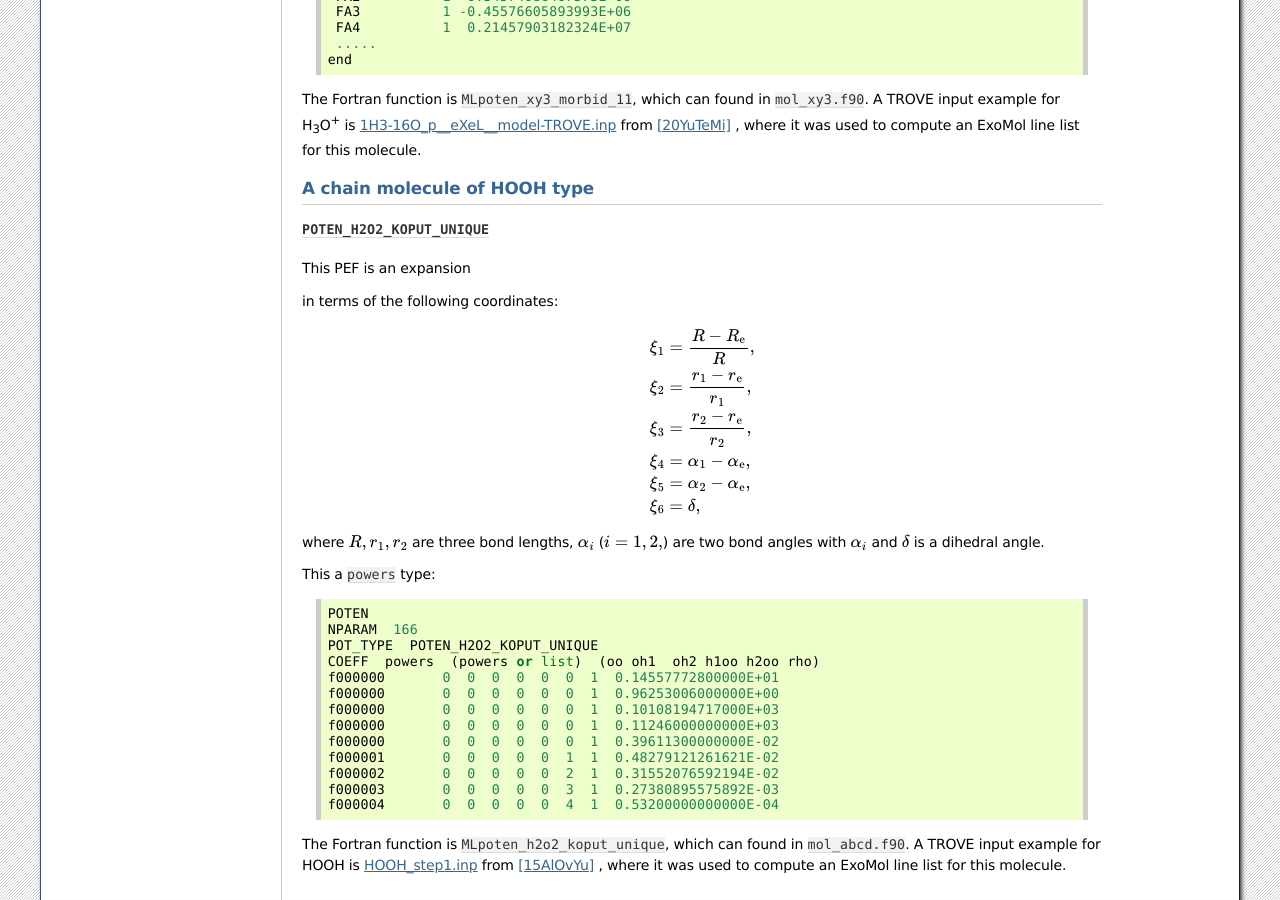
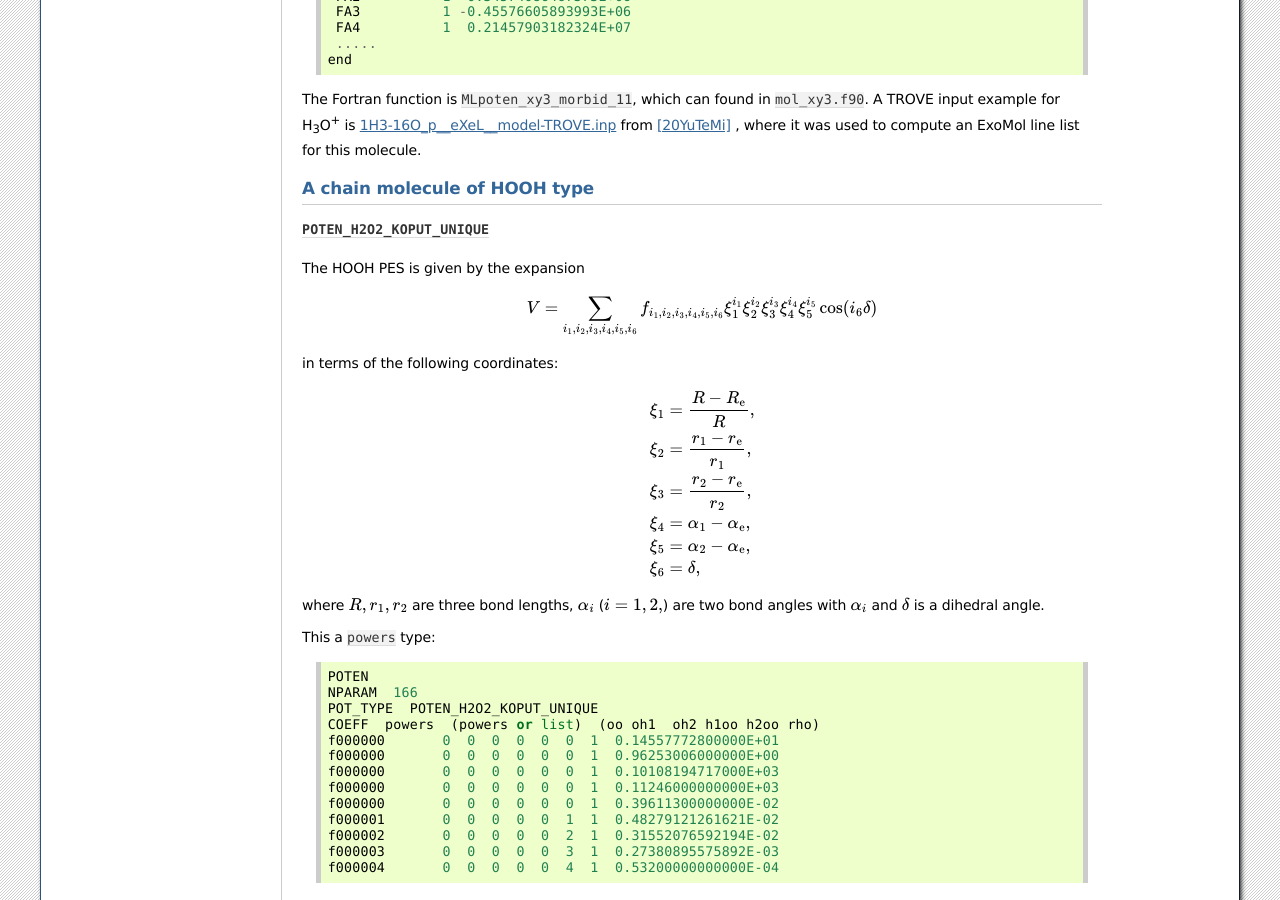
Before and after one commit to Trovemaster/TROVE, a Sphinx documentation site: the page built from docs/source/potentials.rst, in a window 1280 px wide and 900 px high, scrolled down 6378 px. Built offline with Sphinx 7.4.7, drawn with Linux system fonts in a browser that asks for light colours; formulas are drawn with MathJax 3.

Commit message:
Update potentials.rst

```diff
--- a/docs/source/potentials.rst
+++ b/docs/source/potentials.rst
@@ -335,12 +335,12 @@ ZXY\ :sub:`2` type
 ``poten_zxy2_morse_cos``
 ^^^^^^^^^^^^^^^^^^^^^^^^
 
-
 The PEF is expressed analytically as  (see [15AlOvPo]_, [23MeOwTe]_)
 
 .. math::
 
      V =  \sum_{ijklmn} a_{ijklmn} \xi_{1}^{i} \xi_{2}^{j} \xi_{3}^{k} \xi_{4}^{l} \xi_{5}^{m} \xi_6^{n},
+
 
 The vibrational coordinates are
 
@@ -436,11 +436,12 @@ A chain molecule of HOOH type
 ^^^^^^^^^^^^^^^^^^^^^^^^^^^
 
 
-This PEF is an expansion
+The HOOH PES is given by the expansion
 
-.. math..
+.. math::
 
-   V = \sum_{i_1,i_2,i_3,i_4,i_5,i_6} f_{i_1,i_2,i_3,i_4,i_5,i_6} \xi_1^{i_1} \xi_2^{i_2}  \xi_3^{i_3} \xi_4^{i_4} \xi_5^{i_5} \cos(i_6 \delta)
+     V = \sum_{i_1,i_2,i_3,i_4,i_5,i_6} f_{i_1,i_2,i_3,i_4,i_5,i_6} \xi_1^{i_1} \xi_2^{i_2}  \xi_3^{i_3} \xi_4^{i_4} \xi_5^{i_5} \cos(i_6 \delta)
+
 
 in terms of the following coordinates:
 
```
